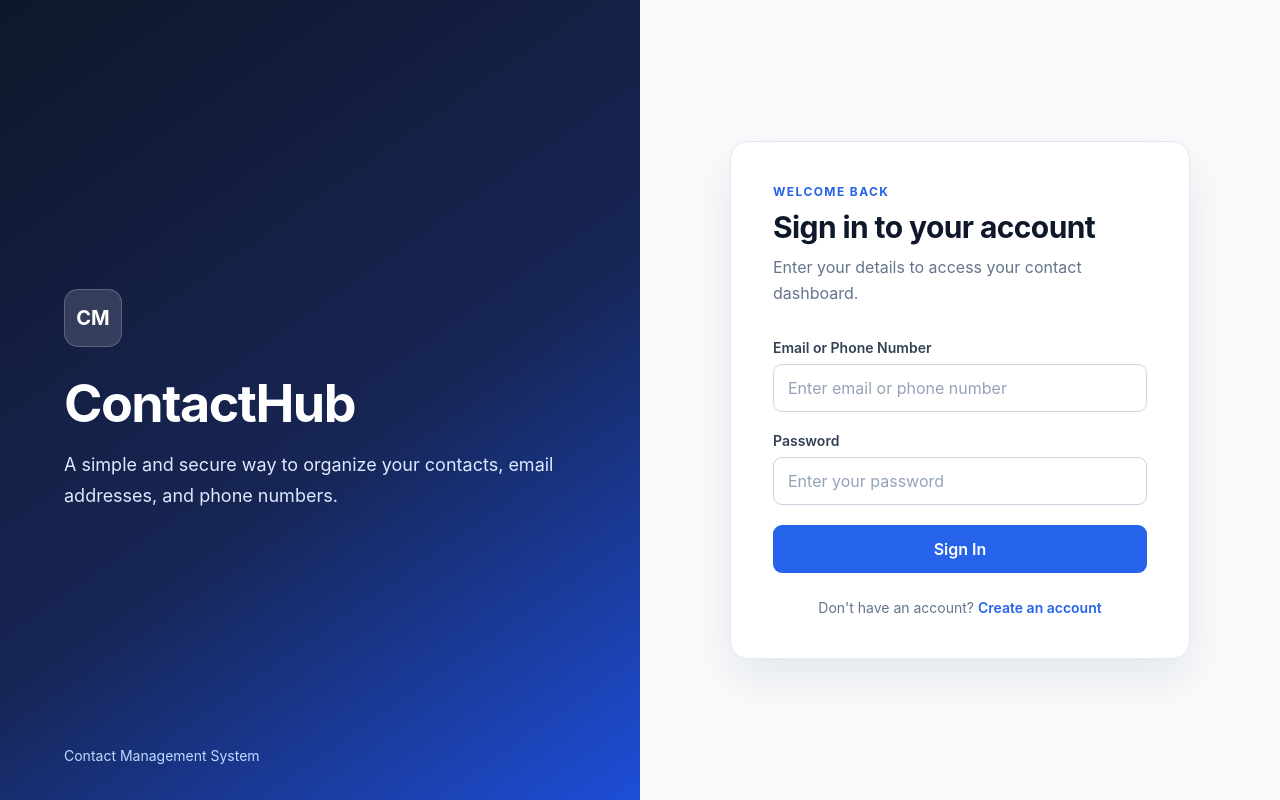
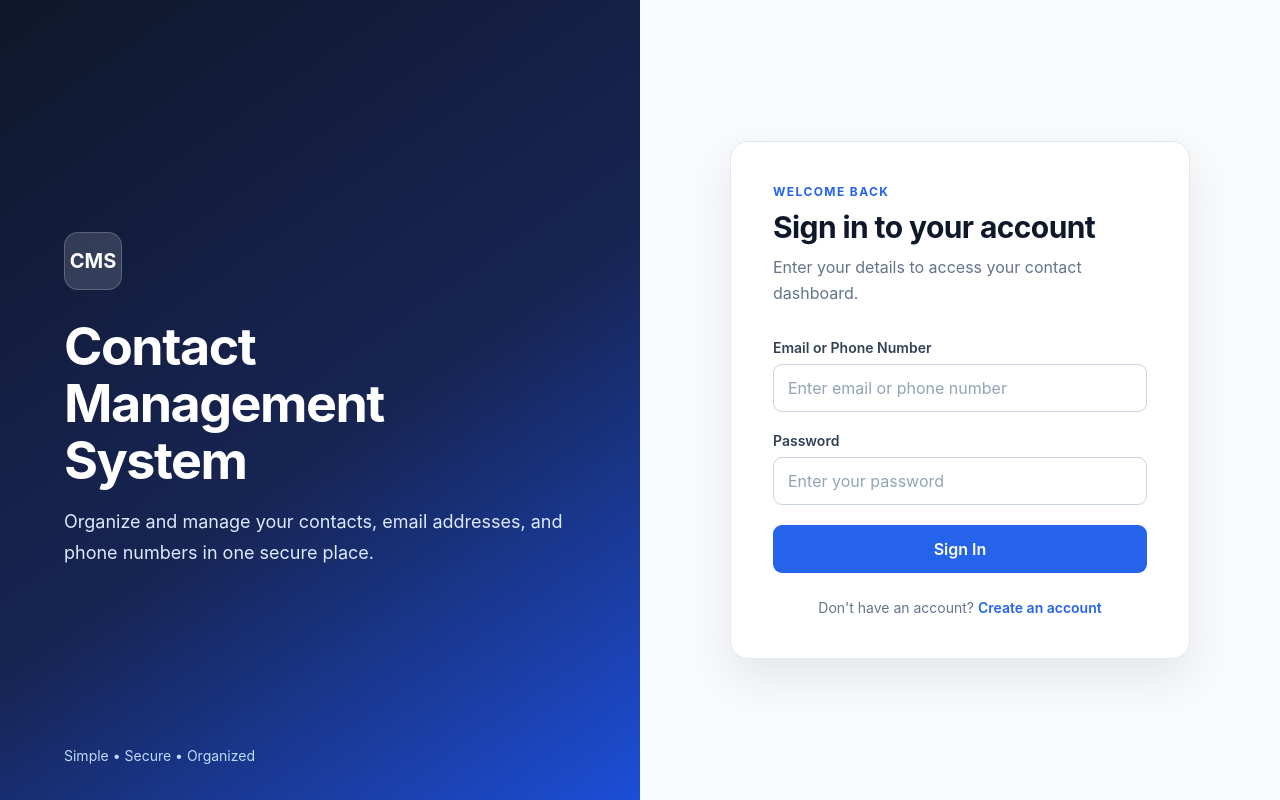
Before and after one commit to 10pshine-cohort-9/cohort-9-java-14438-arisha, a React app in the folder frontend/: page / in a window 1280 px wide. Built offline with nearby package versions, Linux system fonts and the light colour scheme; the HTML template or start-up script is replaced by a standard one.

Commit message:
Refine login page writing

```diff
--- a/frontend/src/pages/LoginPage.jsx
+++ b/frontend/src/pages/LoginPage.jsx
@@ -42,17 +42,19 @@ function LoginPage() {
     return (
     <div className="auth-page">
         <section className="auth-brand">
-            <div className="brand-badge">CM</div>
+            <div className="brand-badge">CMS</div>
 
-            <h1>ContactHub</h1>
+            <h1>Contact Management
+                <span> System</span>
+            </h1>
 
             <p className="brand-description">
-                A simple and secure way to organize your contacts,
-                email addresses, and phone numbers.
+                Organize and manage your contacts, email addresses,
+                and phone numbers in one secure place.
             </p>
 
             <div className="brand-footer">
-                Contact Management System
+                Simple • Secure • Organized
             </div>
         </section>
 
```
